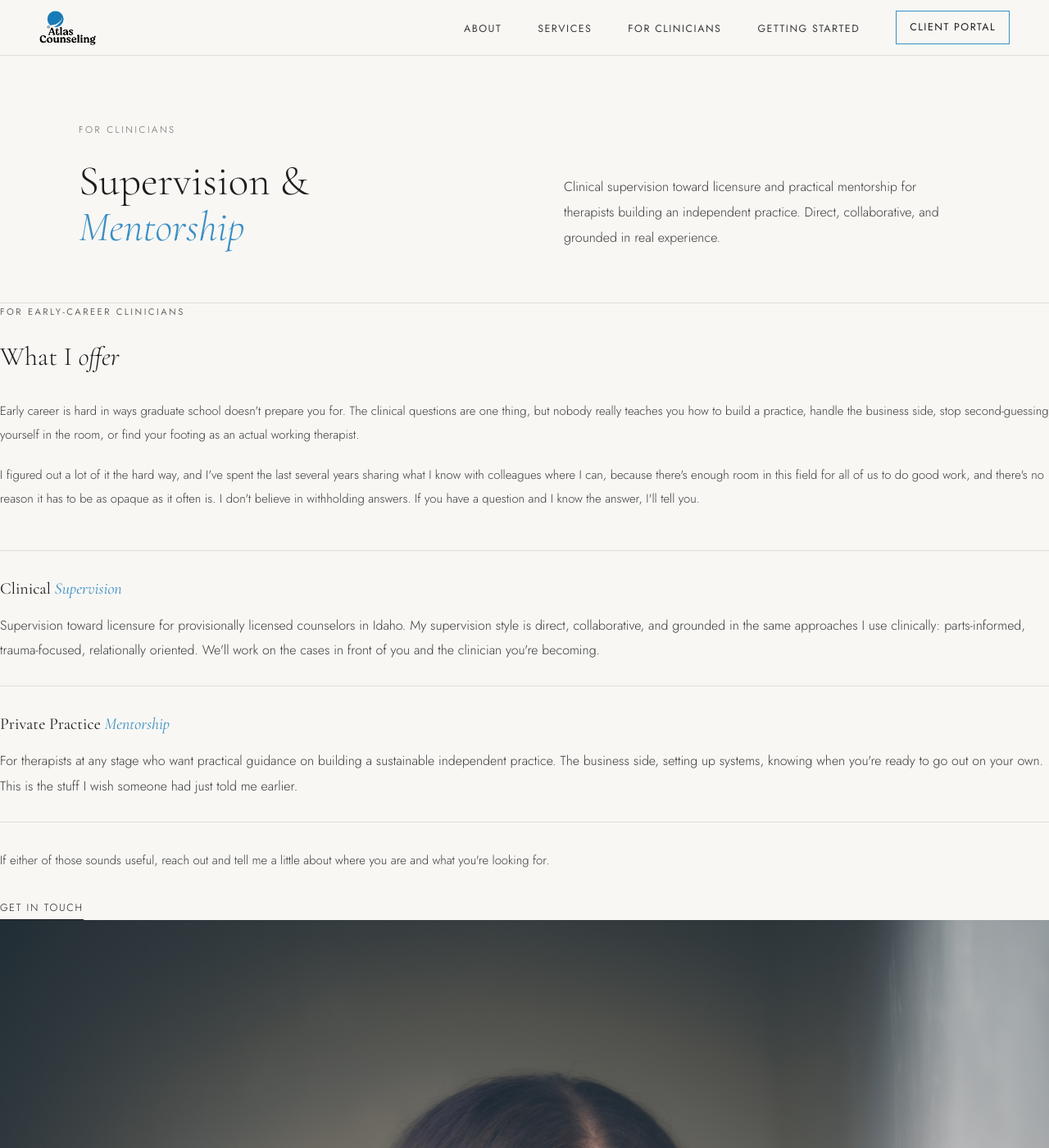
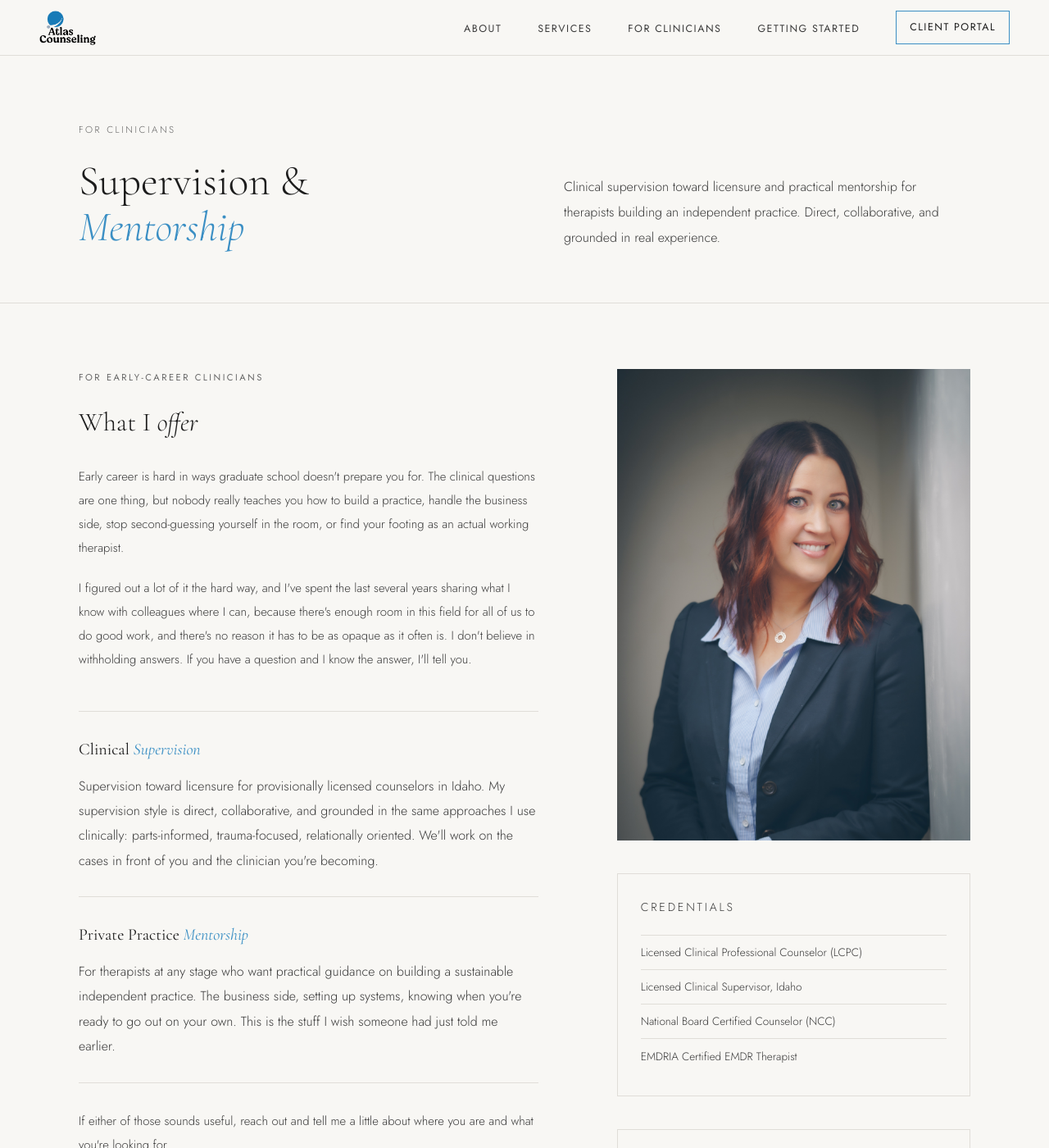
Before and after one commit to alymarie27/atlas-counseling, a Jekyll site: the page built from clinicians.html, in a window 1280 px wide and 1400 px high. Shown: the whole window at 82% size. Built offline with Jekyll 4.4.1, drawn with Linux system fonts in a browser that asks for light colours.

Commit message:
used claude to update the lost styling from restructuring to use jekyl

```diff
--- a/_layouts/default.html
+++ b/_layouts/default.html
@@ -19,7 +19,7 @@
 
     {% include footer.html %}
 
-    <script type="javascript" src="scripts.js"></script>
+    <script src="{{ '/scripts.js' | relative_url }}"></script>
 
 </body>
 </html>
--- a/_sass/_style-about.scss
+++ b/_sass/_style-about.scss
@@ -1,4 +1,18 @@
 
+
+    /* BODY TEXT */
+    .body-text {
+      font-size: 1rem; color: var(--mid); line-height: 1.95; margin-bottom: 1.25rem;
+    }
+
+    /* CONTENT SECTION */
+    .content {
+      padding: 5rem 6rem;
+      display: grid;
+      grid-template-columns: 1.3fr 1fr;
+      gap: 6rem;
+      align-items: start;
+    }
 
     /* PAGE HEADER */
     .page-header {
--- a/_sass/_style-clinicians.scss
+++ b/_sass/_style-clinicians.scss
@@ -1,4 +1,18 @@
 
+
+    /* BODY TEXT */
+    .body-text {
+      font-size: 1rem; color: var(--mid); line-height: 1.95; margin-bottom: 1.25rem;
+    }
+
+    /* MAIN CONTENT SECTION */
+    .main {
+      padding: 5rem 6rem;
+      display: grid;
+      grid-template-columns: 1.3fr 1fr;
+      gap: 6rem;
+      align-items: start;
+    }
 
     /* PAGE HEADER */
     .page-header { padding-top: 68px; }
--- a/_sass/_style-index.scss
+++ b/_sass/_style-index.scss
@@ -255,6 +255,8 @@
       }
       .page-header-inner { grid-template-columns: 1fr; gap: 2rem; padding: 4rem 2rem 3rem; }
       .content { grid-template-columns: 1fr; gap: 3rem; padding: 4rem 2rem; }
+      .main { grid-template-columns: 1fr; gap: 3rem; padding: 4rem 2rem; }
+      .approach { padding: 4rem 2rem; }
       .sidebar { position: static; }
       .divider { margin: 0 2rem; }
       .training { padding: 4rem 2rem; }
```
